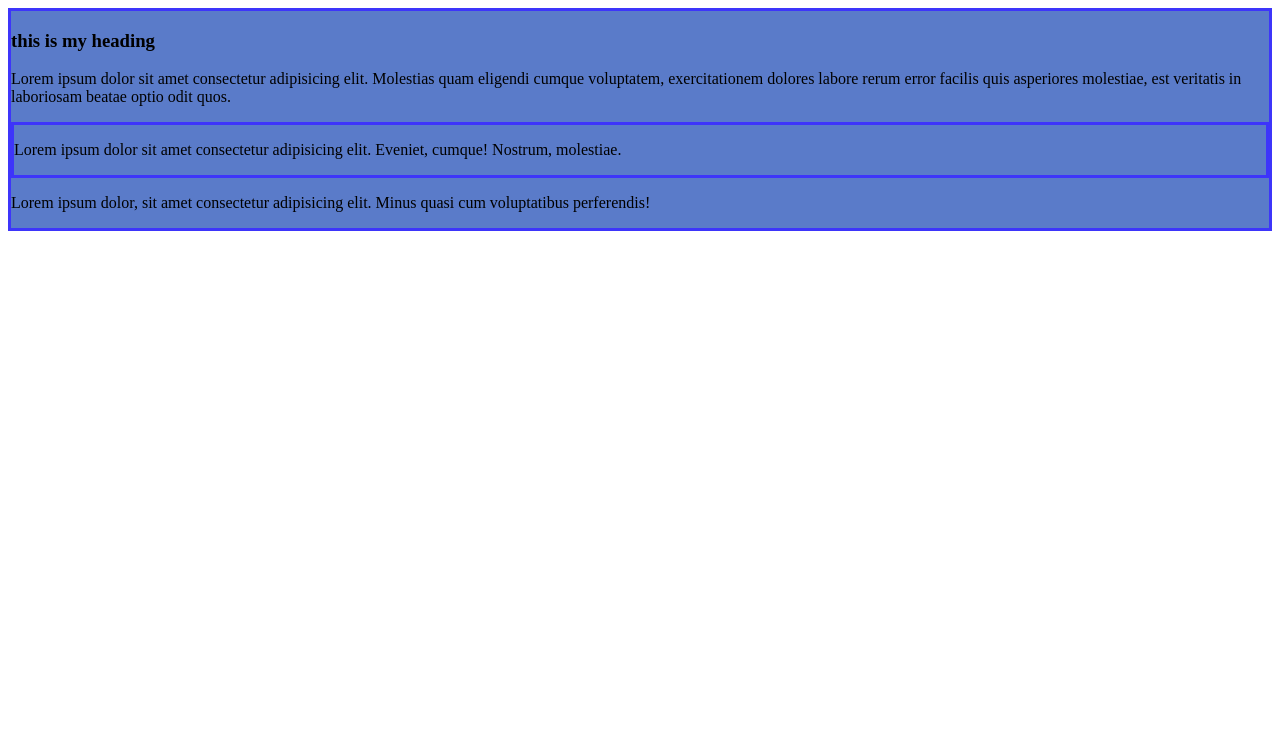
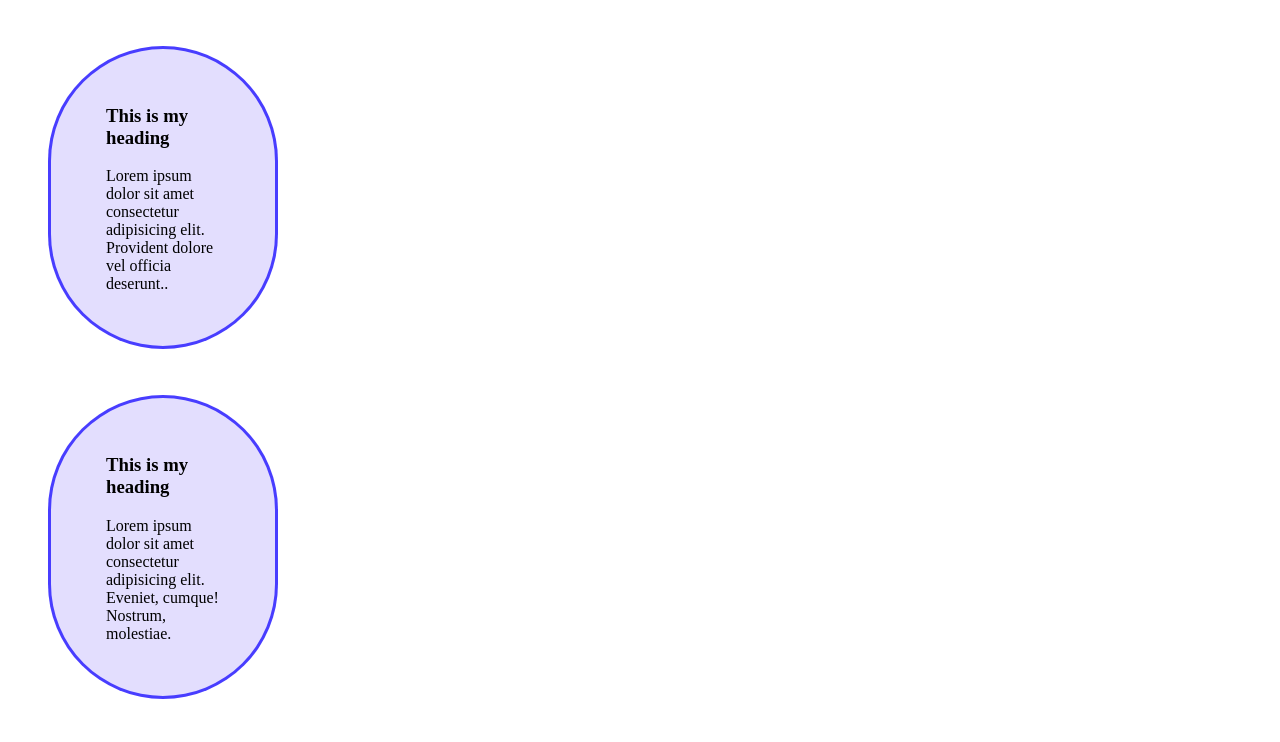
Before and after one commit to shaangoswami/Front_end, a plain HTML site: page boxmodel.html in a window 1280 px wide. Shown: the top 742 px of the page. Drawn offline with Linux system fonts and the light colour scheme.

Commit message:
Update boxmodel.html

```diff
--- a/boxmodel.html
+++ b/boxmodel.html
@@ -7,19 +7,39 @@
 </head>
 <style>
     .container{
-        background-color: rgb(90, 123, 201);
+        background-color: rgb(214 207 254 / 68%);
         border: 3px solid rgba(59, 46, 300, 0.913);
+        /* we can set padding for left top bottom right like this
+         padding: 90px;
+        padding-left: 30px;
+        padding-top: 30px;
+        padding-bottom: 30px;
+        or */
+        /*
+        padding: 25px 20px 25px 30px; /* padding/margin :top right bottom left;
+      */
+
+    padding: 37px 55px; /*padding: y(top/bottom) x(right/left)*/
+    margin: 46px 40px;
+    border-radius: 488px;
+    width: 230px;
+    box-sizing: border-box;
     }
+
 </style>
 <body>
     <div class="container">
-        <h3>this is my heading</h3>
-        <p id="first"> Lorem ipsum dolor sit amet consectetur adipisicing elit. Molestias quam eligendi cumque voluptatem, exercitationem dolores labore rerum error facilis quis asperiores molestiae, est veritatis in laboriosam beatae optio odit quos.</p>
+        <h3>This is my heading</h3>
+        <p id="first"> Lorem ipsum dolor sit amet consectetur adipisicing elit. Provident dolore vel officia deserunt..</p>
+    </div>
     <div class="container">
-        <p id="second">Lorem ipsum dolor sit amet consectetur adipisicing elit. Eveniet, cumque! Nostrum, molestiae.</p></div>
-    <div>
+        <h3>This is my heading</h3>
+        <p id="second">Lorem ipsum dolor sit amet consectetur adipisicing elit. Eveniet, cumque! Nostrum, molestiae.</p>
+    </div>
+    <div class="container">
+        <h3>This is my heading</h3>
         <p id="third"> Lorem ipsum dolor, sit amet consectetur adipisicing elit. Minus quasi cum voluptatibus perferendis!</p>
     </div>
-    </div>
+
 </body>
 </html>
```
